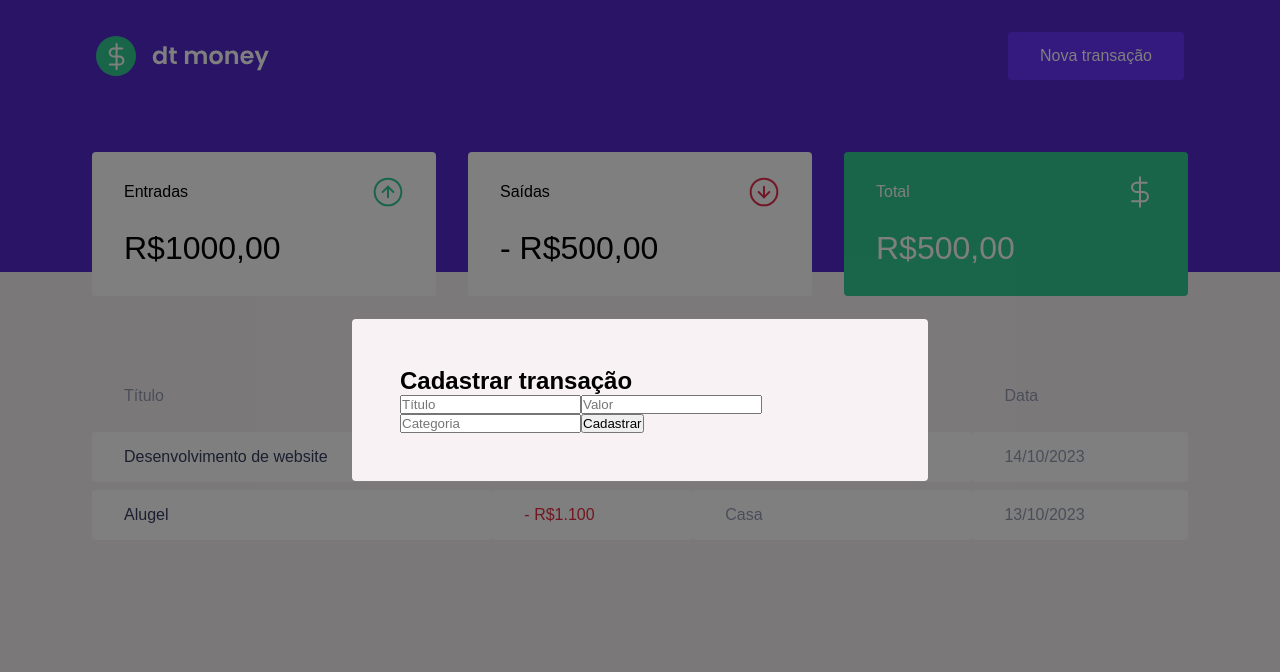
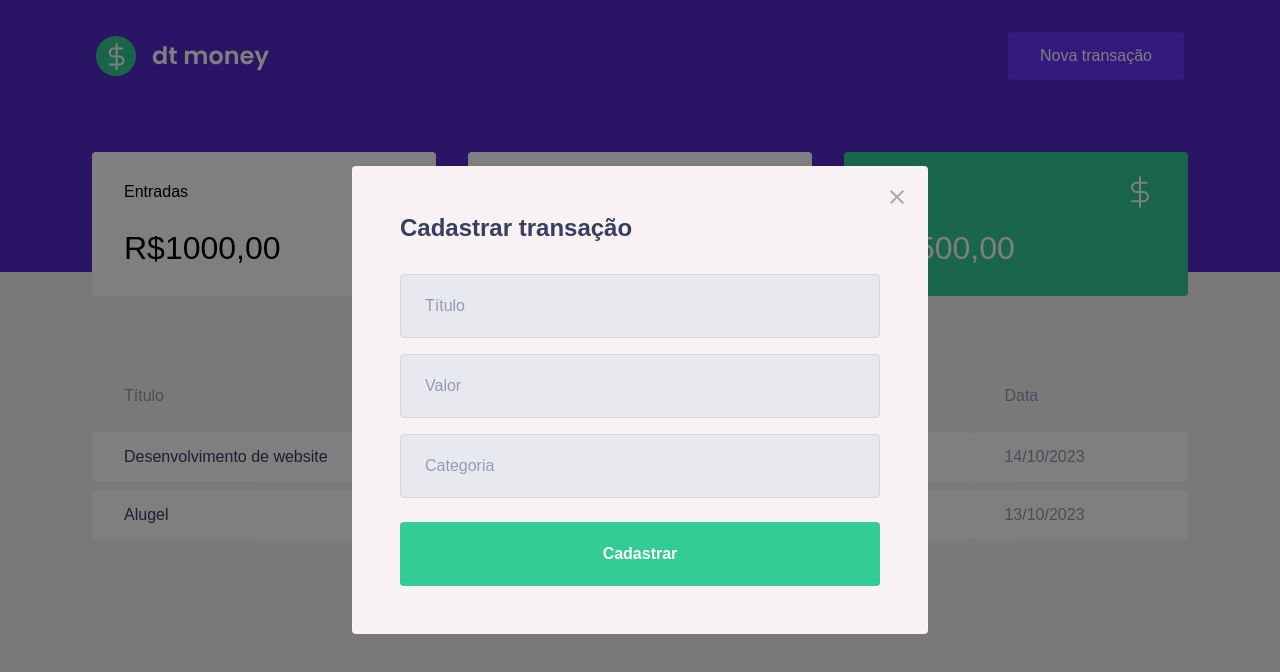
Before and after one commit to pereirathiago/dtmoney-ignite, a React (Create React App) app: page / in a window 1280 px wide. Both pictures are taken after a click on the button "Nova transação". Shown: the top 672 px of the page. Built offline with nearby package versions, Linux system fonts and the light colour scheme; no server answers; the HTML template or start-up script is replaced by a standard one; what miragejs would draw is missing.

Commit message:
aula 4-4: estilizando modal

```diff
--- a/src/components/NewTransactionModal/index.tsx
+++ b/src/components/NewTransactionModal/index.tsx
@@ -1,4 +1,5 @@
 import Modal from "react-modal";
+import closeImg from '../../assets/close.svg'
 import { Container } from "./styles";
 
 interface NewTransactionModalProps {
@@ -14,6 +15,10 @@
       overlayClassName="react-modal-overlay"
       className="react-modal-content"
     >
+      <button type="button" onClick={onRequestClose} className="react-modal-close">
+        <img src={closeImg} alt="Fechar modal" />
+      </button>
+
       <Container>
         <h2>Cadastrar transação</h2>
         <input placeholder="Título" />
--- a/src/components/NewTransactionModal/styles.ts
+++ b/src/components/NewTransactionModal/styles.ts
@@ -1,3 +1,49 @@
 import styled from "styled-components";
 
-export const Container = styled.form``
+export const Container = styled.form`
+  h2 {
+    color: var(--text-title);
+    font-size: 1.5rem;
+    margin-bottom: 2rem;
+  }
+
+  input {
+    width: 100%;
+    padding: 0 1.5rem;
+    height: 4rem;
+    border-radius: 0.25rem;
+
+    border: 1px solid #d7d7d7;
+    background: #e7e9ee;
+
+    font-weight: 400;
+    font-size: 1rem;
+
+    &::placeholder {
+      color: var(--text-body);
+    }
+
+    & + input {
+      margin-top: 1rem;
+    }
+  }
+
+  button[type="submit"] {
+    width: 100%;
+    padding: 0 1.5rem;
+    height: 4rem;
+    background: var(--green);
+    color: #fff;
+    border-radius: 0.25rem;
+    border: 0;
+    font-size: 1rem;
+    margin-top: 1.5rem;
+    font-weight: 600;
+
+    transition: filter 0.2s;
+
+    &:hover {
+      filter: brightness(0.9);
+    }
+  }
+`
--- a/src/styles/global.ts
+++ b/src/styles/global.ts
@@ -79,4 +79,18 @@
     position: relative;
     border-radius: 0.25rem;
   }
+
+  .react-modal-close {
+    position: absolute;
+    right: 1.5rem;
+    top: 1.5rem;
+    border: 0;
+    background: transparent;
+
+    transition: filter 0.2s;
+
+    &:hover {
+      filter: brightness(0.8);
+    }
+  }
 `
```
